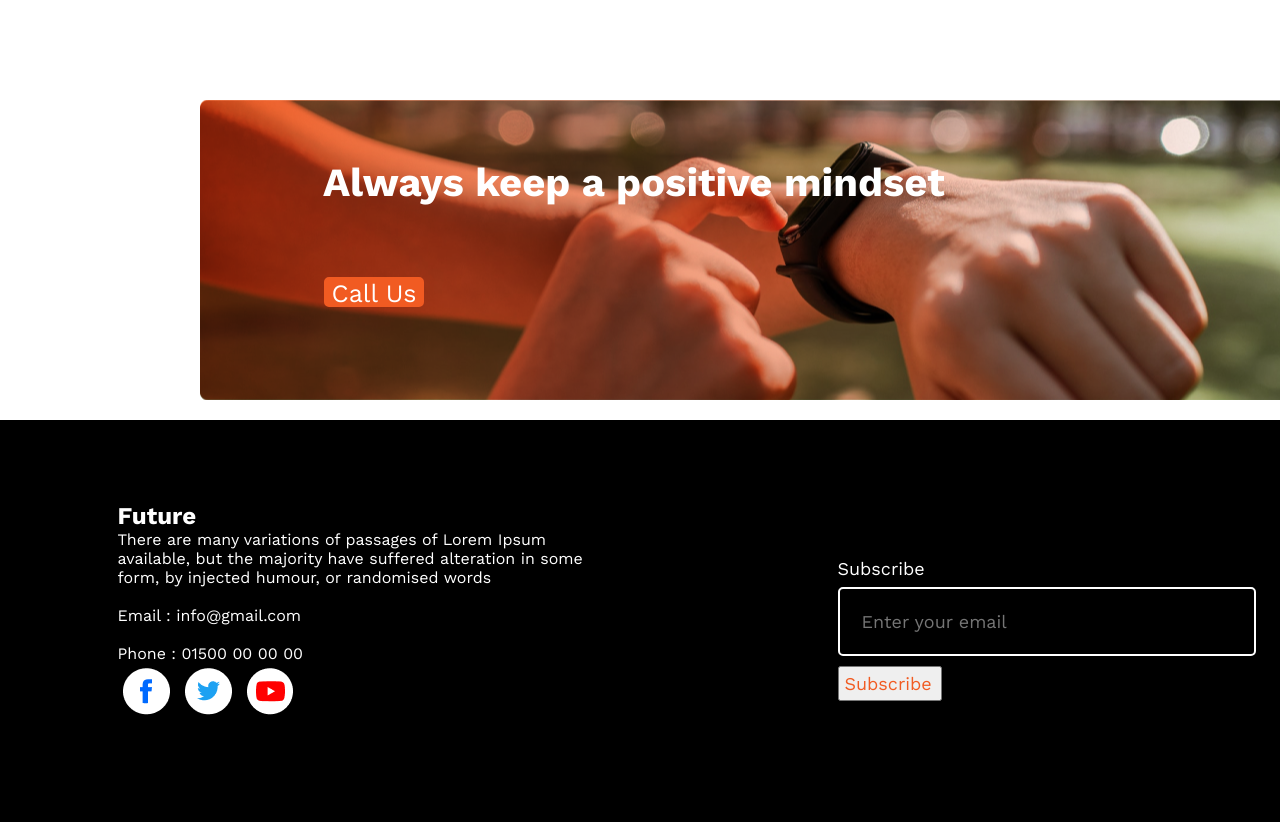
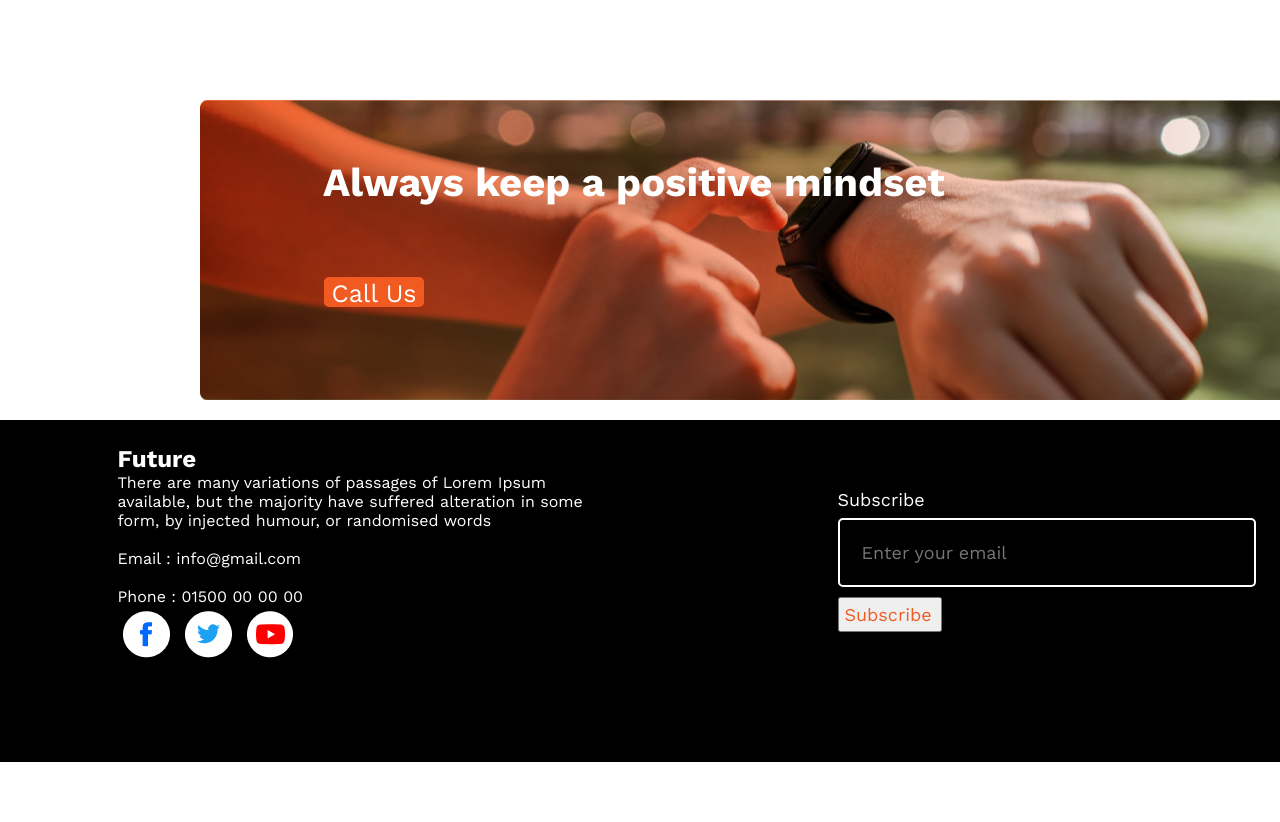
Before and after one commit to simanto97/Assignment-1, a plain HTML site: page index.html in a window 1280 px wide. Shown: the part 2229-3051 px from the top of the page. After the commit the page ends 2991 px from the top, so only its background shows below. Drawn offline with nearby package versions, Linux system fonts and the light colour scheme.

Commit message:
final submit

```diff
--- a/style.css
+++ b/style.css
@@ -200,8 +200,8 @@
 /* footer starts here */
 footer {
     background-color: black;
-    height: 60vh;
-    width: 1;
+    height: 100%;
+    width: 100%;
     color: #ffff;
     display: flex;
     justify-content: space-around;
@@ -210,6 +210,7 @@ footer {
 .footer-left {
     height: 317px;
     width: 485px;
+    margin-top: 25px;
 }
 .footer-right {
     height: 204px;
```
